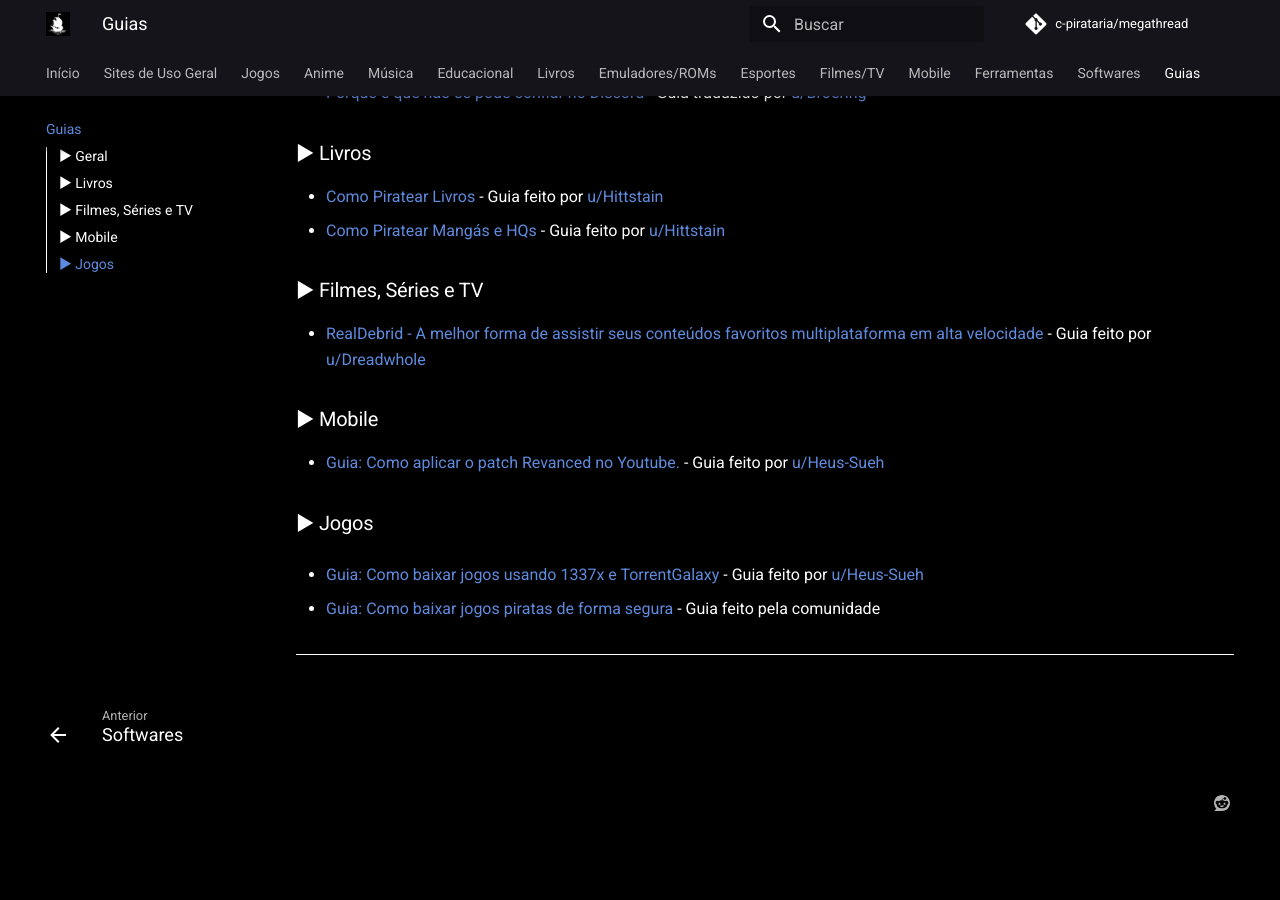
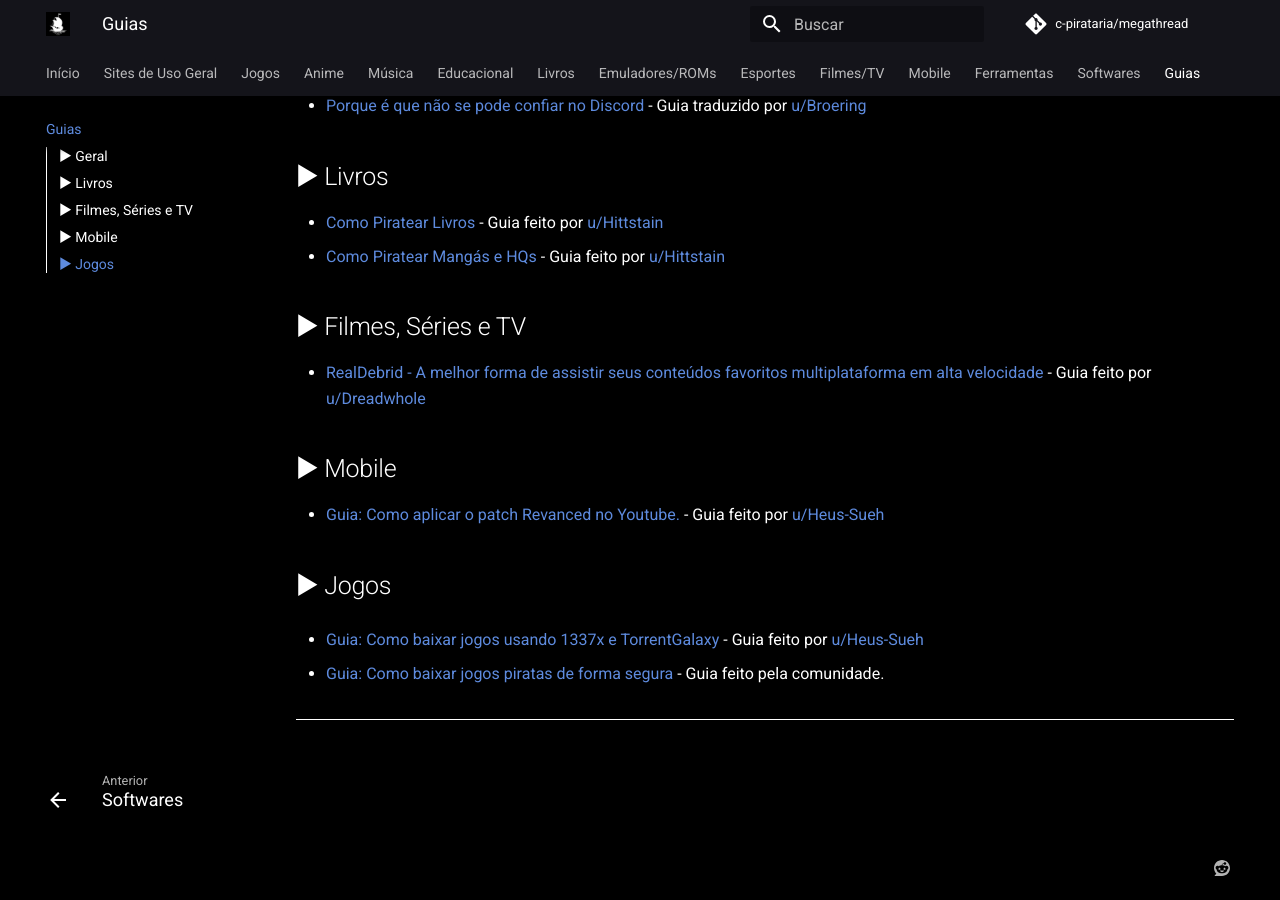
Before and after one commit to piratarialink/megathread_pirata, an MkDocs documentation site: the page built from docs/guias.md, in a window 1280 px wide and 900 px high, scrolled down 504 px. Built offline with MkDocs 1.6.1 and Material for MkDocs 9.7.7, drawn with Linux system fonts in a browser that asks for light colours; comment, search, counter and statistics services are not loaded; before the commit the page ends 1339 px from its top, so only the background shows below that.

```diff
--- a/docs/guias.md
+++ b/docs/guias.md
@@ -3,7 +3,7 @@ Publicações úteis para ajudá-lo em suas viagens marítimas.
 
 ---
 
-### ► Geral
+## ► Geral
 
 - [Como usar um DNS Privado no Android e bloquear anúncios + desbloquear sites censurados [Método #1]](https://t.lemmy.dbzer0.com/post/lemmy.dbzer0.com/830795) -  Guia feito por [u/Dreadwhole](https://t.lemmy.dbzer0.com/u/Dreadwhole@lemmy.dbzer0.com)
 - [Como desbloquear sites bloqueados pelas operadoras](https://t.lemmy.dbzer0.com/post/lemmy.dbzer0.com/146129) - Guia feito por [u/Dreadwhole](https://t.lemmy.dbzer0.com/u/Dreadwhole@lemmy.dbzer0.com)
@@ -13,23 +13,23 @@ Publicações úteis para ajudá-lo em suas viagens marítimas.
 - [Coletânea de coisas úteis para privacidade e segurança](coletanea-uteis-privacidade-seguranca.md) - Guia feito por [u/Broering](https://t.lemmy.dbzer0.com/u/broering@lemmy.dbzer0.com)
 - [Porque é que não se pode confiar no Discord](discord.md) - Guia traduzido por [u/Broering](https://t.lemmy.dbzer0.com/u/broering@lemmy.dbzer0.com)
 
-### ► Livros
+## ► Livros
 
 - [Como Piratear Livros](https://t.lemmy.dbzer0.com/post/lemmy.dbzer0.com/1808349) - Guia feito por [u/Hittstain](https://www.reddit.com/user/Hittstain/)
 - [Como Piratear Mangás e HQs](https://t.lemmy.dbzer0.com/post/lemmy.dbzer0.com/1923254) - Guia feito por [u/Hittstain](https://www.reddit.com/user/Hittstain/)
 
-### ► Filmes, Séries e TV
+## ► Filmes, Séries e TV
 
 - [RealDebrid - A melhor forma de assistir seus conteúdos favoritos multiplataforma em alta velocidade](https://t.lemmy.dbzer0.com/post/lemmy.dbzer0.com/1707503) - Guia feito por [u/Dreadwhole](https://t.lemmy.dbzer0.com/u/Dreadwhole@lemmy.dbzer0.com)
 
-### ► Mobile
+## ► Mobile
 
 - [Guia: Como aplicar o patch Revanced no Youtube.](https://t.lemmy.dbzer0.com/post/lemmy.dbzer0.com/2897980) - Guia feito por [u/Heus-Sueh](https://t.lemmy.dbzer0.com/u/Heus_Sueh@lemmy.dbzer0.com)
 
-### ► Jogos
+## ► Jogos
 
 - [Guia: Como baixar jogos usando 1337x e TorrentGalaxy](https://t.lemmy.dbzer0.com/post/lemmy.dbzer0.com/2903152) - Guia feito por [u/Heus-Sueh](https://t.lemmy.dbzer0.com/u/Heus_Sueh@lemmy.dbzer0.com)
 
-- [Guia: Como baixar jogos piratas de forma segura](jogos-piratas.md) - Guia feito pela comunidade
+- [Guia: Como baixar jogos piratas de forma segura](jogos-piratas.md) - Guia feito pela comunidade.
 
 ---
```
